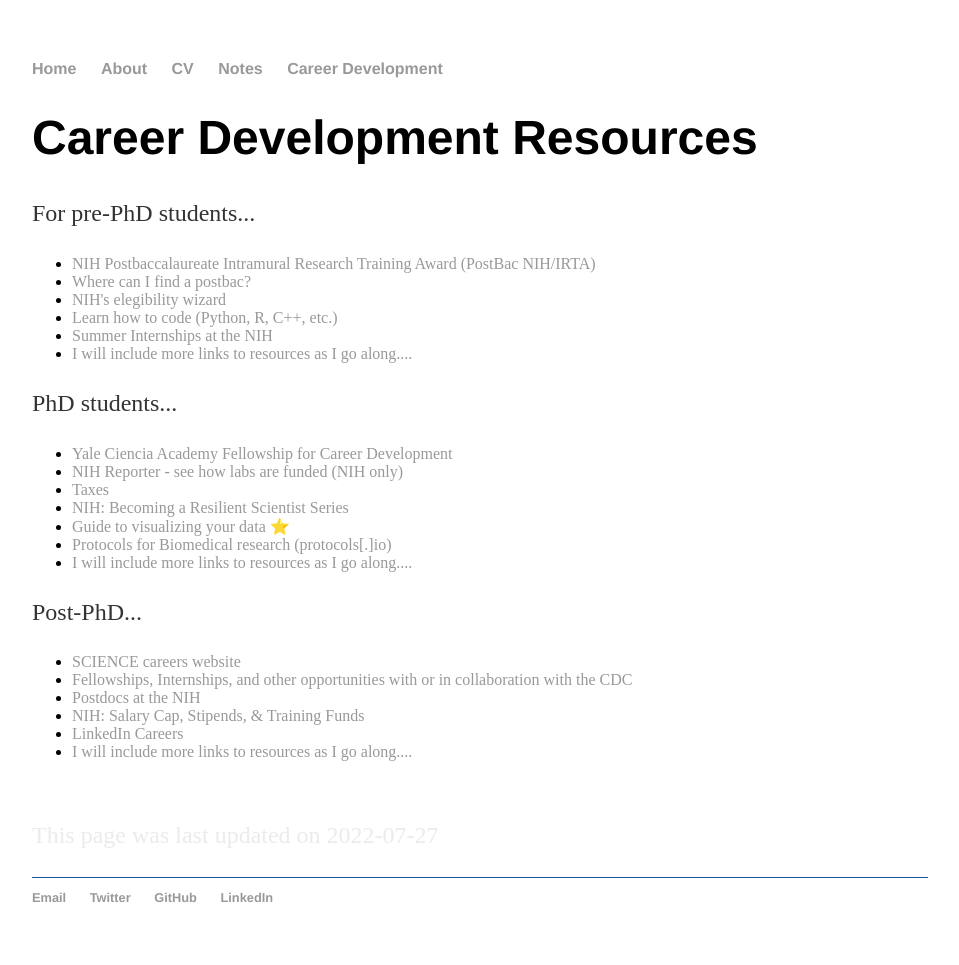
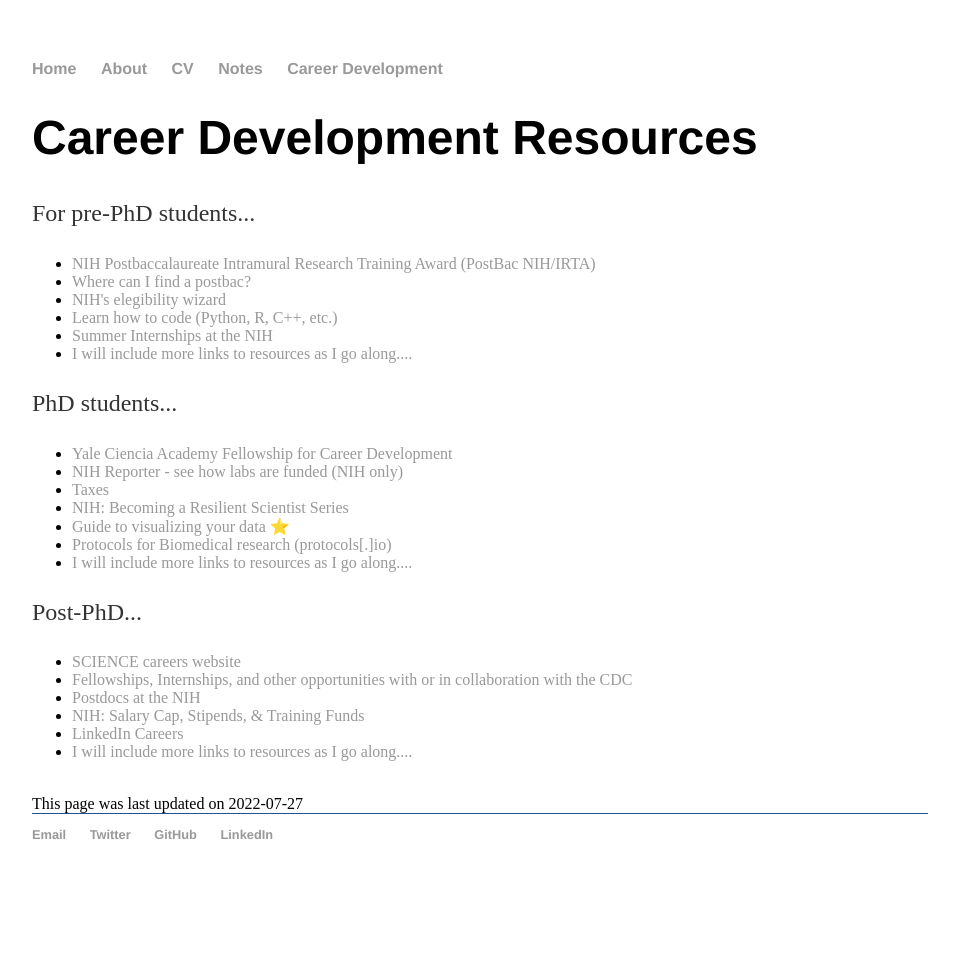
Before and after one commit to haddocksoto/haddocksoto.github.io, a Jekyll site: the page built from career/index.html, in a window 1280 px wide. Shown: the whole page, without its empty margins (160-1119 px from the left). Built offline with Jekyll 4.4.1, drawn with Linux system fonts in a browser that asks for light colours; after the commit the page ends 902 px from its top, so only the background shows below that.

Commit message:
Update index.html

```diff
--- a/career/index.html
+++ b/career/index.html
@@ -52,6 +52,4 @@
 
 <br>
 
-<p style="color:rgba(60, 60, 60, 0.1);">
 This page was last updated on 2022-07-27
-</p>
```
